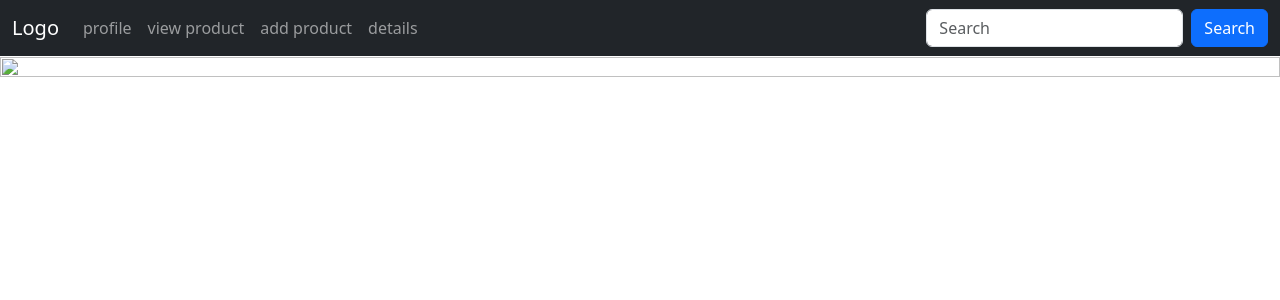
After one commit to alan2325/Fresh_Cuts, a Django app: page /shophome in a window 1280 px wide. The commit adds this page. Shown: the top 300 px of the page. Run offline with Django 5.2, Linux system fonts and the light colour scheme.

Commit message:
new template added

```diff
--- a/fresh_cuts/app/urls.py
+++ b/fresh_cuts/app/urls.py
@@ -5,5 +5,5 @@ urlpatterns = [
     path('logout',views.logout),
     path('register',views.register),
     path('userhome',views.userhome),
-    path('adminhome',views.adminhome),
+    path('shophome',views.shophome),
 ]
--- a/fresh_cuts/app/views.py
+++ b/fresh_cuts/app/views.py
@@ -22,7 +22,7 @@ def login(req):
     if 'user' in req.session:
         return redirect(userhome)
     if 'shop' in req.session:
-        return redirect(adminhome)
+        return redirect(shophome)
 
     if req.method=='POST':
         email=req.POST['Email']
@@ -37,10 +37,10 @@ def login(req):
                 auth.login(req,shop)
                 req.session['shop']=email
 
-                return redirect(adminhome)
+                return redirect(shophome)
 
 
-            messages.warning(req, "INVALID INPUT !")
+            # messages.warning(req, "INVALID INPUT !")
     return render(req,'login.html')
 
 
@@ -78,6 +78,6 @@ def userhome(req):
         return redirect(login)
 
 
-def adminhome(req):
+def shophome(req):
 
-    return render(req,'mobileappliances/adminhome.html')
+    return render(req,'shophome.html')
--- a/fresh_cuts/template/register.html
+++ b/fresh_cuts/template/register.html
@@ -92,7 +92,7 @@ a {
     <hr>
 
     <label for="email"><b>Email</b></label>
-    <input type="text" placeholder="Enter Email" name="email" id="email" required>
+    <input type="text" placeholder="Enter Email" name="email" id="Email" required>
 
     <label for="name"><b>Name</b></label>
     <input type="text" placeholder="Enter Name" name="name" id="name" required>
--- /dev/null
+++ b/fresh_cuts/template/shophome.html
@@ -0,0 +1,45 @@
+<!DOCTYPE html>
+<html lang="en">
+<head>
+  <title>Bootstrap Example</title>
+  <meta charset="utf-8">
+  <meta name="viewport" content="width=device-width, initial-scale=1">
+  <link href="https://cdn.jsdelivr.net/npm/bootstrap@5.3.3/dist/css/bootstrap.min.css" rel="stylesheet">
+  <script src="https://cdn.jsdelivr.net/npm/bootstrap@5.3.3/dist/js/bootstrap.bundle.min.js"></script>
+</head>
+<body>
+
+<nav class="navbar navbar-expand-sm navbar-dark bg-dark">
+  <div class="container-fluid">
+    <a class="navbar-brand" href="javascript:void(0)">Logo</a>
+    <button class="navbar-toggler" type="button" data-bs-toggle="collapse" data-bs-target="#mynavbar">
+      <span class="navbar-toggler-icon"></span>
+    </button>
+    <div class="collapse navbar-collapse" id="mynavbar">
+      <ul class="navbar-nav me-auto">
+        <li class="nav-item">
+          <a class="nav-link" href="../profile">profile</a>
+        </li>
+        <li class="nav-item">
+          <a class="nav-link" href="../viewproduct">view product</a>
+        </li>
+        <li class="nav-item">
+          <a class="nav-link" href="../addproduct">add product</a>
+        </li>
+        <li class="nav-item">
+          <a class="nav-link" href="../details">details</a>
+        </li>
+      </ul>
+      <form class="d-flex">
+        <input class="form-control me-2" type="text" placeholder="Search">
+        <button class="btn btn-primary" type="button">Search</button>
+      </form>
+    </div>
+  </div>
+</nav>
+<div>
+    <img src="" width="100%" height="100%">
+ </div>
+
+</body>
+</html>
```
Also changed, not shown: fresh_cuts/template/userhome.html (added, +42 -0 lines), fresh_cuts/db.sqlite3, fresh_cuts/template/login.html (line endings or trailing spaces).
